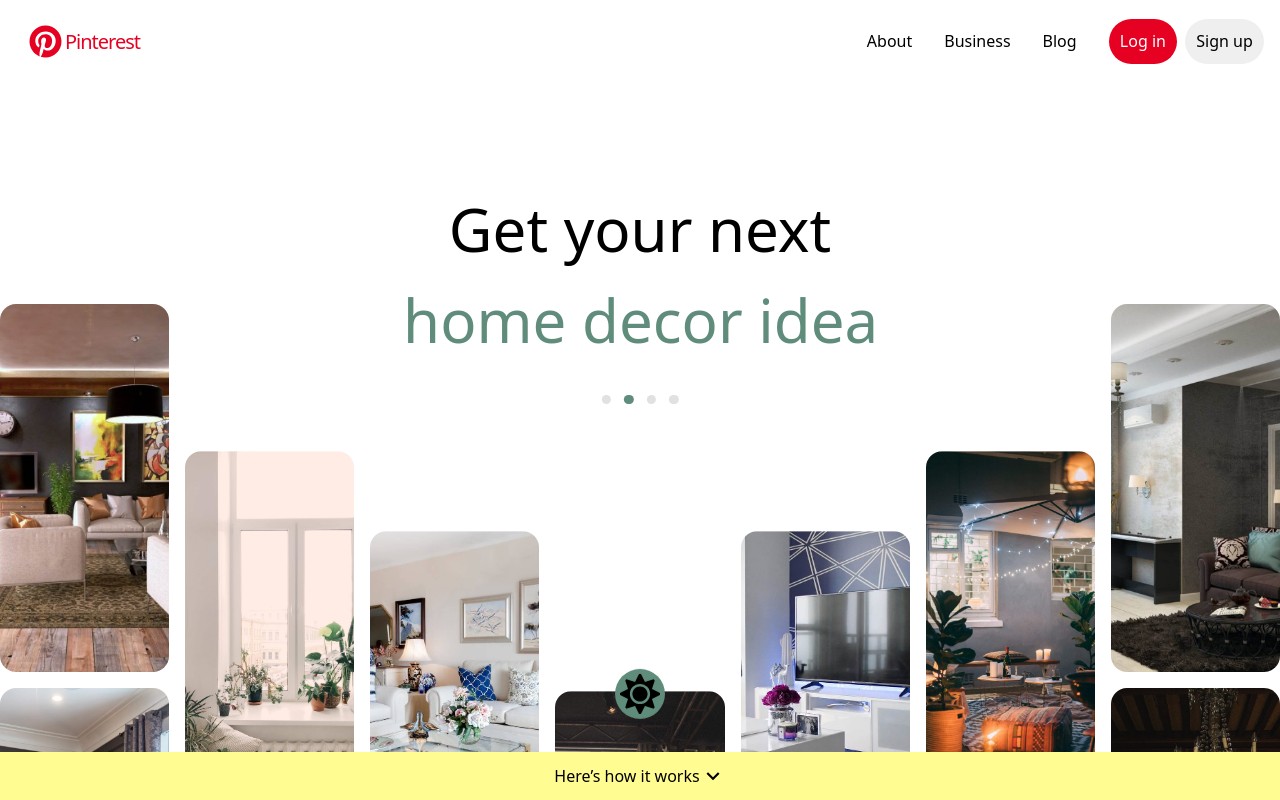
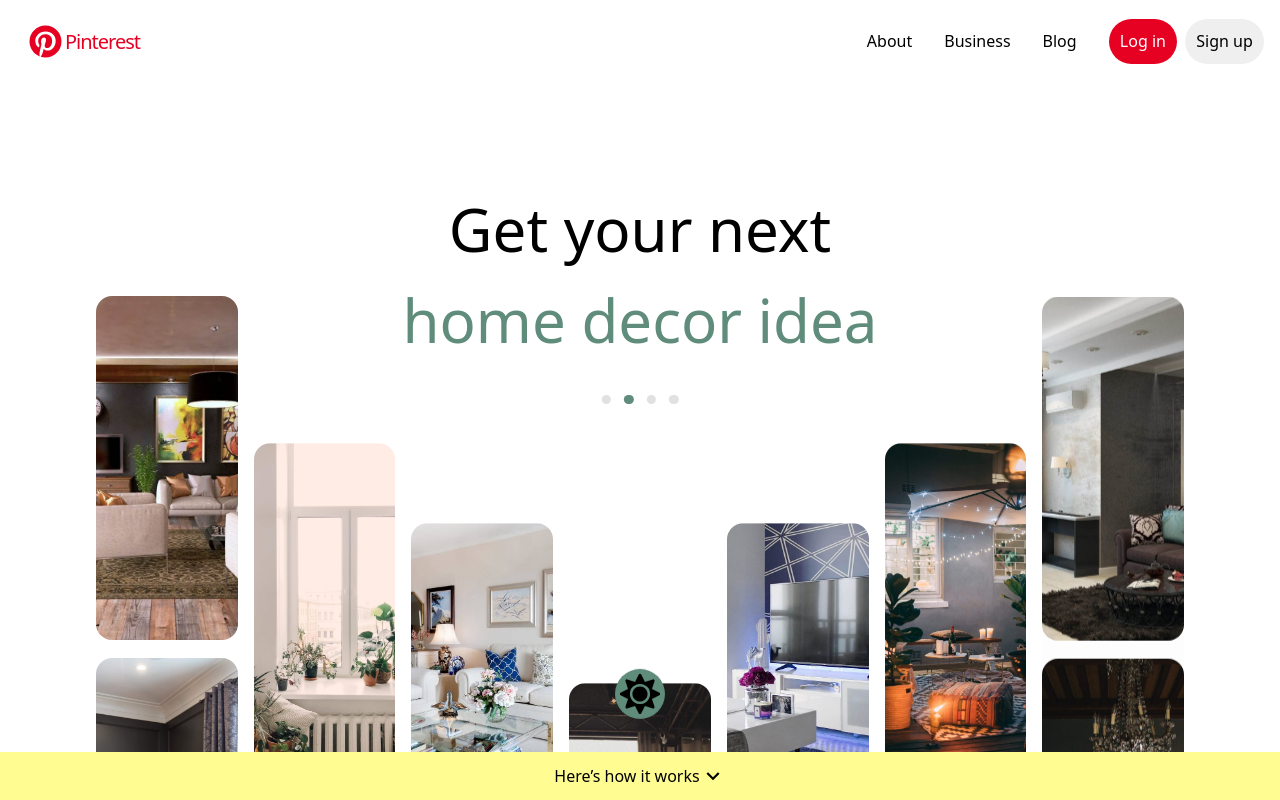
Before and after one commit to BorisLabianca/pinterest-clone-react-styled-components, a React (Vite) app: page / in a window 1280 px wide. Built offline with nearby package versions, Linux system fonts and the light colour scheme.

Commit message:
completed app

```diff
--- a/package.json
+++ b/package.json
@@ -14,6 +14,7 @@
     "react": "^18.2.0",
     "react-dom": "^18.2.0",
     "react-icons": "^5.0.1",
+    "react-uuid": "^2.0.0",
     "styled-components": "^6.1.8"
   },
   "devDependencies": {
--- a/src/App.jsx
+++ b/src/App.jsx
@@ -2,13 +2,13 @@ import { ThemeProvider } from "styled-components";
 import { GlobalStyles } from "./App.styled";
 import Home from "./home/Home";
 import { THEME } from "./utils/themes";
-import { useState } from "react";
+import { useCallback, useState } from "react";
 
 function App() {
   const [currentTheme, setCurrentTheme] = useState("light");
-  const toggleTheme = () => {
+  const toggleTheme = useCallback(() => {
     setCurrentTheme(currentTheme === "light" ? "dark" : "light");
-  };
+  }, [currentTheme]);
   return (
     <ThemeProvider theme={THEME[currentTheme]}>
       <GlobalStyles />
--- a/src/components/body/Body.jsx
+++ b/src/components/body/Body.jsx
@@ -1,4 +1,4 @@
-import { useEffect, useState } from "react";
+import { memo, useEffect, useState } from "react";
 import {
   AnimatedHeading,
   Dot,
@@ -12,7 +12,7 @@ import { Text } from "../../utils/Text.styled";
 import Tiles from "../tiles/Tiles";
 import { AnimatePresence } from "framer-motion";
 
-const Body = ({ toggleTheme }) => {
+const Body = memo(({ toggleTheme }) => {
   const [currentHeadingsIndex, setCurrentHeadingsIndex] = useState(0);
 
   useEffect(() => {
@@ -68,6 +68,6 @@ const Body = ({ toggleTheme }) => {
       />
     </StyledBody>
   );
-};
+});
 
 export default Body;
--- a/src/components/tiles/Tiles.jsx
+++ b/src/components/tiles/Tiles.jsx
@@ -1,12 +1,44 @@
+import { AnimatePresence, easeInOut } from "framer-motion";
 import { HEADINGS, TILES_MARGINS } from "../../utils/texts";
-import { Tile, TileColumn, TilesContainer } from "./Tiles.styled";
+import {
+  AnimatedColumn,
+  Tile,
+  TileColumn,
+  TilesContainer,
+} from "./Tiles.styled";
 
 const Tiles = ({ currentHeadingsIndex }) => {
+  const transition = (index) => {
+    return {
+      duration: 1 + index / 10,
+      ease: easeInOut,
+    };
+  };
   return (
     <TilesContainer>
       {TILES_MARGINS.map((margin, index) => {
         return (
-          <TileColumn key={index} margin={margin}>
+          <div key={index}>
+            {HEADINGS.map((heading, headingIndex) => {
+              return (
+                <AnimatePresence key={headingIndex}>
+                  {currentHeadingsIndex === headingIndex && (
+                    <AnimatedColumn
+                      initial={{ y: 100, opacity: 0 }}
+                      animate={{
+                        y: 40,
+                        opacity: 1,
+                        transition: transition(index),
+                      }}
+                      exit={{
+                        y: "-50%",
+                        x: 0,
+                        opacity: 0,
+                        transition: transition(index),
+                      }}
+                      transition={transition(index)}
+                    >
+                      <TileColumn margin={margin}>
                         <Tile
                           src={`/${HEADINGS[currentHeadingsIndex].section}/${
                             HEADINGS[currentHeadingsIndex].section
@@ -18,6 +50,12 @@ const Tiles = ({ currentHeadingsIndex }) => {
                           }-${index * 2 + 1}.jpeg`}
                         />
                       </TileColumn>
+                    </AnimatedColumn>
+                  )}
+                </AnimatePresence>
+              );
+            })}
+          </div>
         );
       })}
     </TilesContainer>
--- a/src/components/tiles/Tiles.styled.jsx
+++ b/src/components/tiles/Tiles.styled.jsx
@@ -1,3 +1,4 @@
+import { motion } from "framer-motion";
 import styled from "styled-components";
 
 export const TilesContainer = styled.div`
@@ -7,20 +8,25 @@ export const TilesContainer = styled.div`
   /* align-content: end; */
   grid-template-columns: 1fr 1fr 1fr 1fr 1fr 1fr 1fr;
   grid-gap: 1rem;
-  margin-top: 19rem;
+  margin-top: 10rem;
+  padding: 6rem;
 `;
 
 export const TileColumn = styled.div`
   height: 30rem;
   width: 100%;
-  display: grid;
+  position: absolute;
   transform: translateY(${({ margin }) => margin || "0rem"});
-  gap: 1rem;
+`;
+
+export const AnimatedColumn = styled(motion.div)`
+  position: relative;
 `;
 
 export const Tile = styled.img`
-  height: 23em;
+  height: 21.5em;
   width: 100%;
   border-radius: 1rem;
   object-fit: cover;
+  margin-bottom: 0.8rem;
 `;
```
Also changed, not shown: 1 other file (tests, documents, lock files or other folders). Lines whose indentation alone changed are shown as unchanged.
